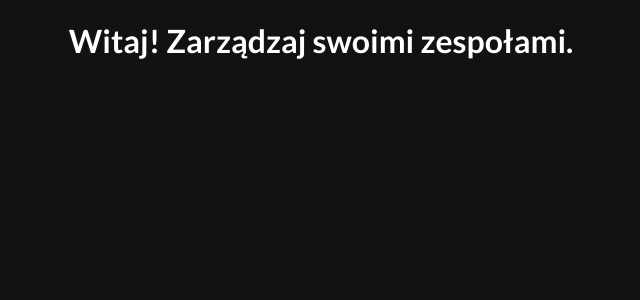
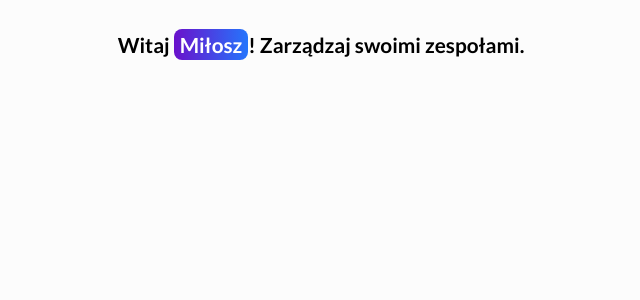
Before and after one commit to Nisser111/team-management-app, an Angular app in the folder frontend/: page / in a window 1280 px wide. Shown: the top 300 px of the page, without its empty margins (319-959 px from the left). Built offline with nearby package versions, Linux system fonts and the light colour scheme.

Commit message:
Make header of app

```diff
--- a/frontend/src/app/app.component.ts
+++ b/frontend/src/app/app.component.ts
@@ -5,18 +5,17 @@ import { RouterOutlet } from "@angular/router";
   selector: "app-root",
   imports: [RouterOutlet],
   template: `
-    <h1>{{ title }}</h1>
+    <header id="app-header">
+      <h1>
+        Witaj <span id="username">{{ username }}</span
+        >! Zarządzaj swoimi zespołami.
+      </h1>
+    </header>
 
     <router-outlet />
   `,
-  styles: [
-    `
-      h1 {
-        text-align: center;
-      }
-    `,
-  ],
+  styles: [],
 })
 export class AppComponent {
-  title = "Witaj! Zarządzaj swoimi zespołami.";
+  username = "Miłosz"; // Temp
 }
--- a/frontend/src/styles.scss
+++ b/frontend/src/styles.scss
@@ -1,13 +1,32 @@
 /* You can add global styles to this file, and also import other style files */
 @import url("https://fonts.googleapis.com/css2?family=Lato:wght@300;400;700&display=swap");
+@import "./styles/mixins";
+
+* {
+  box-sizing: border-box;
+}
 
 html,
 body {
   height: 100%;
-  background-color: #121212;
-  color: #ffffff;
 }
+
 body {
   margin: 0;
   font-family: "Lato", "Roboto", "Helvetica Neue", sans-serif;
+  background: #fcfcfc;
 }
+
+#app-header {
+  text-align: center;
+  margin: 2em auto;
+  max-width: 85vw;
+
+  h1 {
+    font-size: 1.3rem;
+  }
+}
+
+#username {
+  @include highlighted();
+}
--- /dev/null
+++ b/frontend/src/styles/mixins.scss
@@ -0,0 +1,6 @@
+@mixin highlighted {
+  background-image: linear-gradient(to right, #6a11cb 0%, #2575fc 100%);
+  color: #fff;
+  padding: 3px 6px;
+  border-radius: 8px;
+}
```
